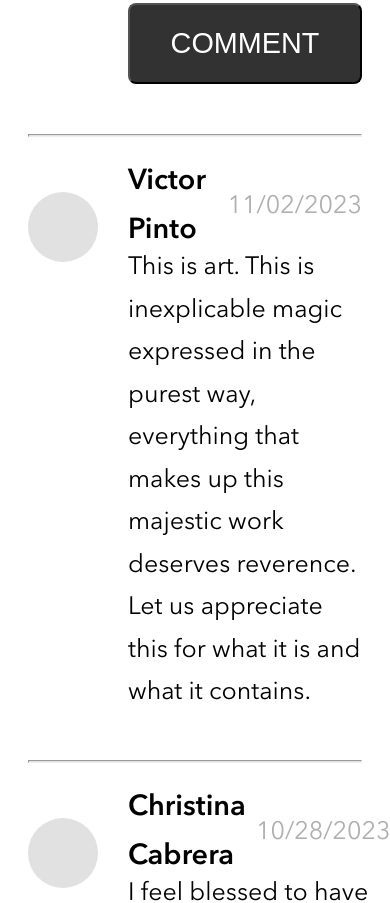
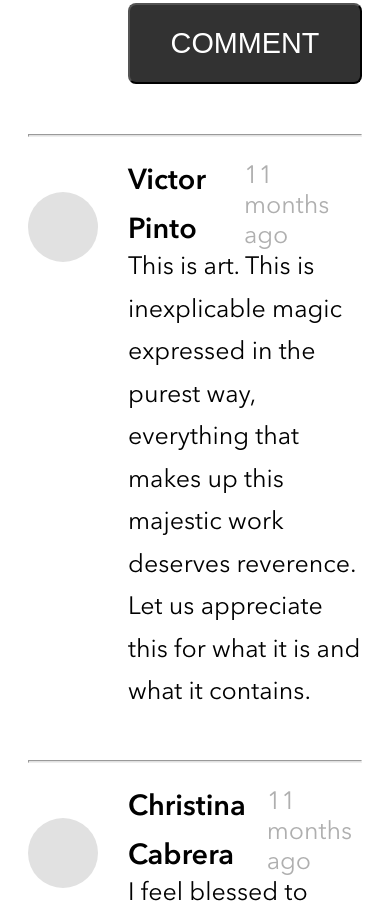
Before and after one commit to ruirui-zr/Bandsite, a plain HTML site: page index.html in a window 390 px wide. Shown: the part 5621-6524 px from the top of the page. Drawn offline with Linux system fonts and the light colour scheme.

Commit message:
final version: diving deeper p1 complete

```diff
--- a/scripts/index-page.js
+++ b/scripts/index-page.js
@@ -1,17 +1,17 @@
 const commentArray = [
     {
         name: "Isaac Tadesse",
-        date: "10/20/2023",
+        timestamp: 1697774400000,
         content: "I can't stop listening. Every time I hear one of their songs - the vocals - it gives me goosebumps. Shivers straight down my spine. What a beautiful expression of creativity. Can't get enough."
     },
     {
         name: "Christina Cabrera",
-        date: "10/28/2023",
+        timestamp: 1698465600000,
         content: "I feel blessed to have seen them in person. What a show! They were just perfection. If there was one day of my life I could relive, this would be it. What an incredible day."
     },
     {
         name: "Victor Pinto",
-        date: "11/02/2023",
+        timestamp: 1698897600000,
         content: "This is art. This is inexplicable magic expressed in the purest way, everything that makes up this majestic work deserves reverence. Let us appreciate this for what it is and what it contains."
     }
 ]
@@ -43,7 +43,7 @@ function createCommentCard(comment) {
 
     const dateEl = document.createElement("p");
     dateEl.classList.add("comment-date");
-    dateEl.innerText = comment.date;
+    dateEl.innerText = convertToDateString(comment.timestamp);
     userEl.appendChild(dateEl);
 
     const commentContentEl = document.createElement("p");
@@ -80,10 +80,10 @@ function handleFormSubmit(event) {
         return
     }
 
-    const date = createDate();
+    const now = Date.now();
     const comment = {
         name: userName,
-        date: date,
+        timestamp: now,
         content: commentContent
     };
 
@@ -92,15 +92,37 @@ function handleFormSubmit(event) {
     formEl.reset();
 }
 
-function createDate(){
-    const date = new Date();
+function convertToDateString(timestamp){
+    const now = new Date();
+    const commentDate = new Date(timestamp);
 
-    const mm = String(date.getMonth() + 1).padStart(2, '0');
-    const dd = String(date.getDate()).padStart(2, '0');
-    const yyyy = date.getFullYear();
+    const timeDifference = Math.abs(now - commentDate);
 
-    const formattedDate = `${mm}/${dd}/${yyyy}`;
-    return formattedDate;
+    const seconds = Math.floor(timeDifference / 1000);
+    const minutes = Math.floor(seconds / 60);
+    const hours = Math.floor(minutes / 60);
+    const days = Math.floor(hours / 24);
+    const weeks = Math.floor(days / 7);
+    const months = Math.floor(days / 30);
+    const years = Math.floor(days / 365);
+
+    if (seconds < 3) {
+        return 'Just now'
+    } else if (seconds < 60) {
+        return `${seconds} seconds ago`;
+    } else if (minutes < 60) {
+        return `${minutes} minutes ago`;
+    } else if (hours < 24) {
+        return `${hours} hours ago`;
+    } else if (days < 7) {
+        return `${days} days ago`;
+    } else if (weeks < 5) {
+        return `${weeks} weeks ago`;
+    } else if (months < 12) {
+        return `${months} months ago`;
+    } else {
+        return `${years} years ago`;
+    }
 }
 
 const formEl = document.querySelector('form');
```
Also changed, not shown: pages/shows.html (+1 -1 lines), scripts/build-shows-page.js (+50 -2 lines), styles/shows.scss (+17 -7 lines), styles/shows.css.
